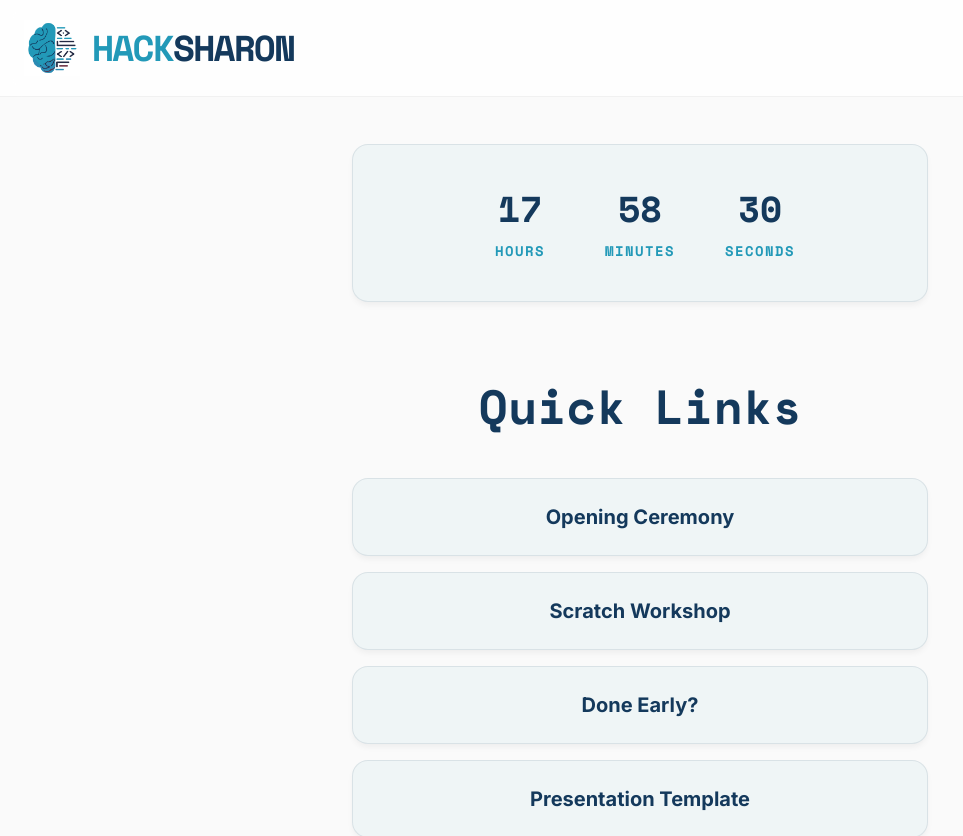
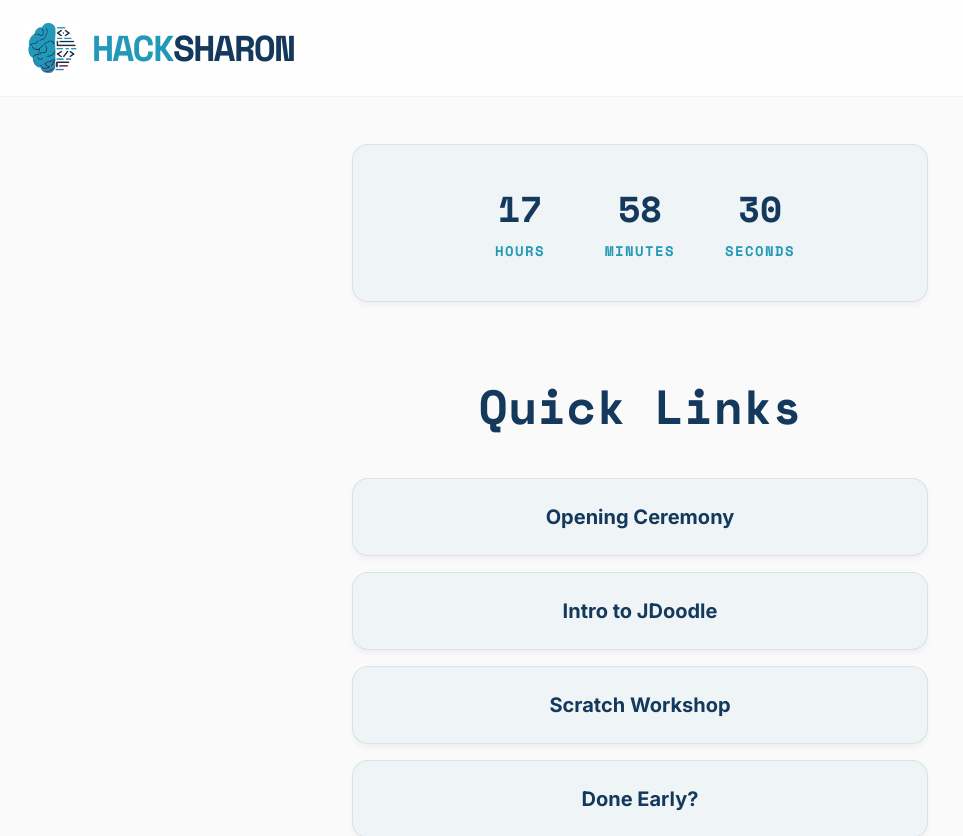
Before and after one commit to hacksharon/hacksharon-2026, a Next.js app: page /go in a window 1280 px wide. Shown: the top 836 px of the page, without its empty margins (0-963 px from the left). Built offline with nearby package versions, Linux system fonts and the light colour scheme.

Commit message:
Add Intro to JDoodle link

```diff
--- a/src/app/go/page.tsx
+++ b/src/app/go/page.tsx
@@ -116,6 +116,10 @@ const Links = () => {
             name: "Opening Ceremony",
         },
         {
+            href: "https://docs.google.com/document/d/1_f9qaMmskwK-hTm0Di3tUzUMn8Qy_Ho1iRZ2ZVDtQGg/edit?usp=sharing",
+            name: "Intro to JDoodle",
+        },
+        {
             href: "https://docs.google.com/presentation/d/1X9hJaRfAlpSTGpYleDJZlrT57WJXZMqLOrFyo565rXI/edit?usp=sharing",
             name: "Scratch Workshop",
         },
```
